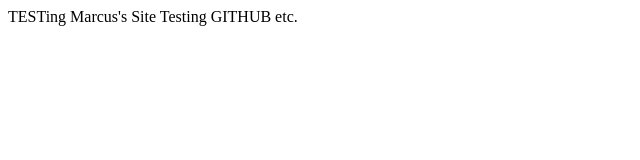
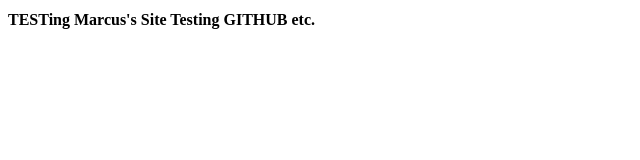
Before and after one commit to vectorlyme/ms, a plain HTML site: page index.html in a window 1280 px wide. Shown: the whole page, without its empty margins (0-640 px from the left). Drawn offline with Linux system fonts and the light colour scheme.

Commit message:
Changes 001

```diff
--- a/index.html
+++ b/index.html
@@ -8,7 +8,7 @@
 
 <body>
 
-TESTing Marcus's Site Testing GITHUB etc.
+<h1>TESTing Marcus's Site Testing GITHUB etc.</h1>
 
 </body>
 </html>
--- a/ms.css
+++ b/ms.css
@@ -1,2 +1,6 @@
 @charset "UTF-8";
 /* CSS Document */
+
+h1 {
+	font-size: 1.0em;
+}
```
